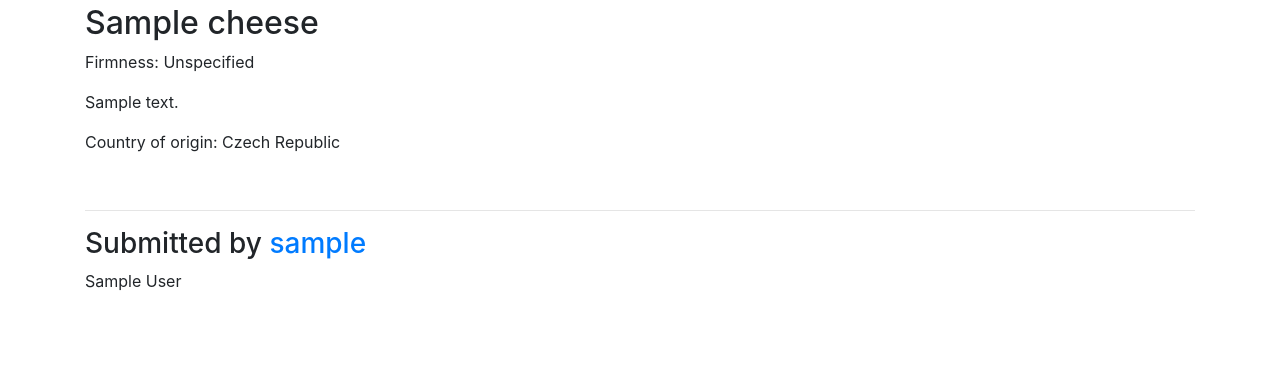
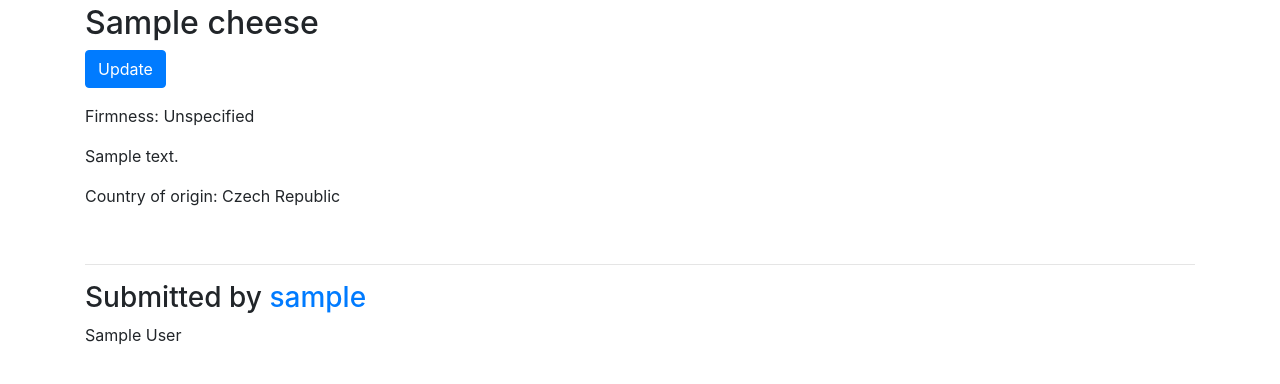
Before and after one commit to sup3rtrup3r/everycheese, a Django app: a page that uses everycheese/templates/cheeses/cheese_detail.html in a window 1280 px wide. Shown: the part 56-440 px from the top of the page. Run offline with Django 3.2, Linux system fonts and the light colour scheme; tables that the repository leaves empty hold one stand-in row (values such as "Sample post"); some libraries are stand-ins or nearby versions.

Commit message:
Add cheese update view, modify template

```diff
--- a/everycheese/cheeses/urls.py
+++ b/everycheese/cheeses/urls.py
@@ -19,4 +19,9 @@ urlpatterns = [
         view=views.CheeseDetailView.as_view(),
         name='detail'
     ),
+    path(
+        route='<slug:slug>/update/',
+        view=views.CheeseUpdateView.as_view(),
+        name='update'
+    )
 ]
--- a/everycheese/cheeses/views.py
+++ b/everycheese/cheeses/views.py
@@ -1,4 +1,4 @@
-from django.views.generic import ListView, DetailView, CreateView
+from django.views.generic import ListView, DetailView, CreateView, UpdateView
 from django.contrib.auth.mixins import LoginRequiredMixin
 
 from .models import Cheese
@@ -25,3 +25,14 @@ class CheeseCreateView(LoginRequiredMixin, CreateView):
     def form_valid(self, form):
         form.instance.creator = self.request.user
         return super().form_valid(form)
+
+
+class CheeseUpdateView(LoginRequiredMixin, UpdateView):
+    model = Cheese
+    fields = [
+        'name',
+        'description',
+        'firmness',
+        'country_of_origin'
+    ]
+    action = "Update"
--- a/everycheese/templates/cheeses/cheese_detail.html
+++ b/everycheese/templates/cheeses/cheese_detail.html
@@ -5,6 +5,13 @@
 {% block content %}
 
 <h2>{{ cheese.name }}</h2>
+<p>
+	<a class="btn btn-primary"
+		 href="{% url 'cheeses:update' cheese.slug %}"
+		 role="button">
+		 	Update
+	</a>
+</p>
 
 {% if cheese.firmness %}
 	<p>Firmness: {{ cheese.get_firmness_display }}</p>
```
Also changed, not shown: everycheese/templates/cheeses/cheese_form.html (+6 -4 lines).
